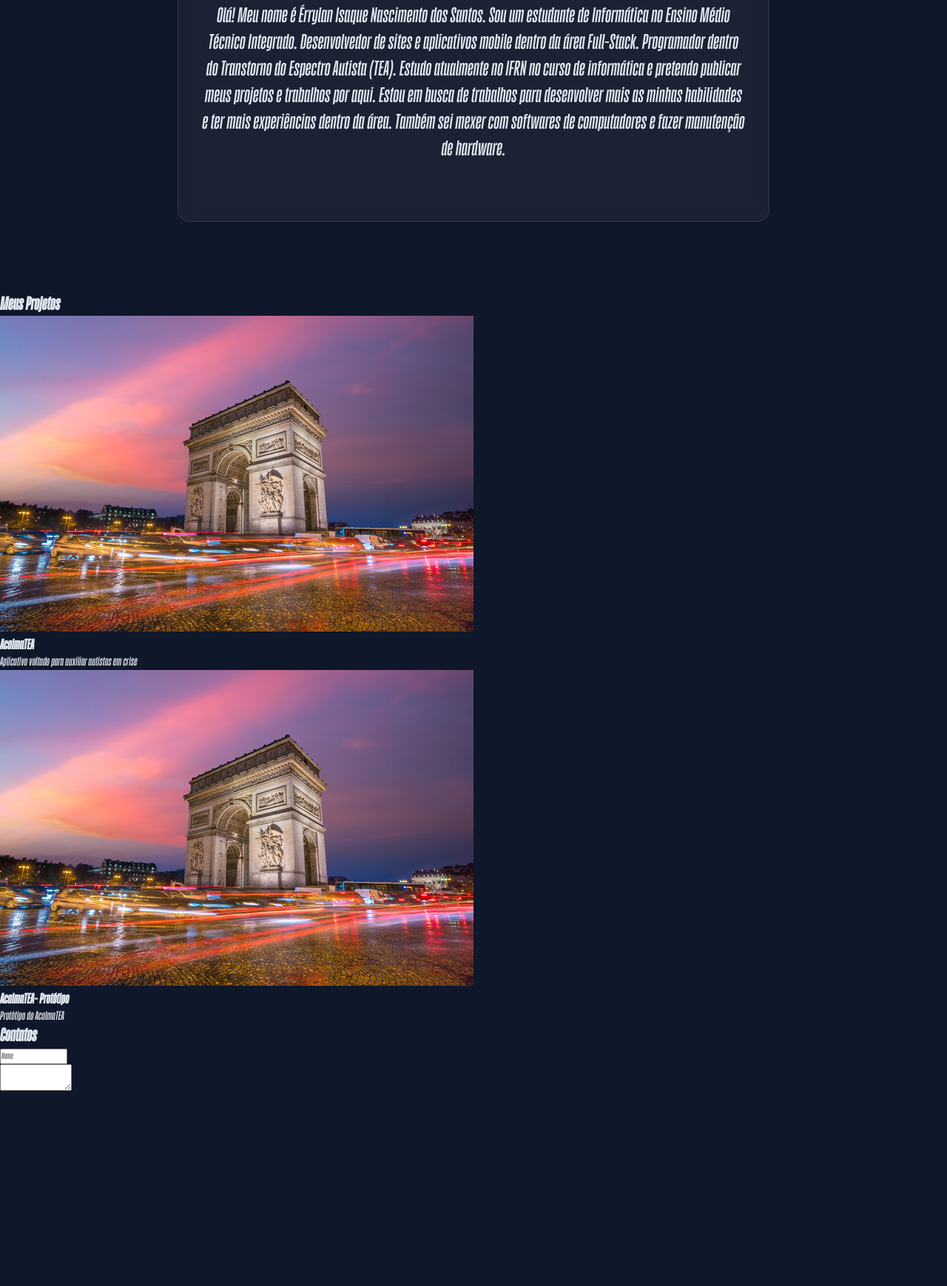
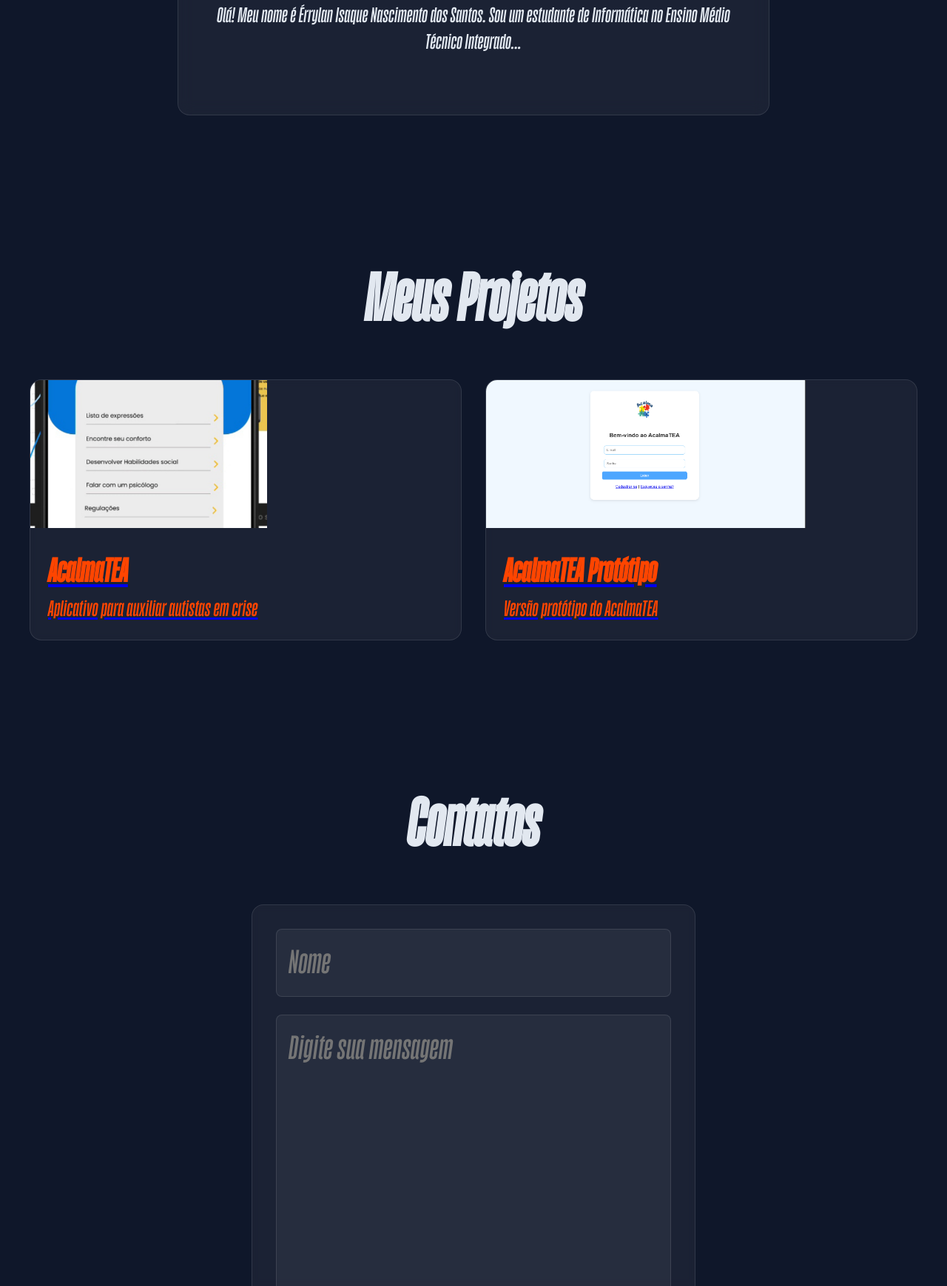
Before and after one commit to Errylan/MeuPortifolio, a plain HTML site: page index.html in a window 1280 px wide. Shown: the part 1061-2800 px from the top of the page at 74% size. Before the commit the page ends 2542 px from the top, so only its background shows below. Drawn offline with nearby package versions, Linux system fonts and the light colour scheme.

Commit message:
Versão Final do Site

```diff
--- a/index.html
+++ b/index.html
@@ -5,79 +5,102 @@
     <meta charset="UTF-8">
     <meta name="viewport" content="width=device-width, initial-scale=1.0">
     <link rel="stylesheet" href="style.css">
-    <title>Érrylan Isaque | Portifólio</title>
+
+    <!-- AOS (Animações ao rolar a página) -->
+    <link rel="stylesheet" href="https://cdnjs.cloudflare.com/ajax/libs/aos/2.3.4/aos.css" />
+    <title>Érrylan Isaque | Portfólio</title>
 </head>
 
 <body>
-    <nav class="navegacao">
+
+    <div class="particulas"></div>
+
+    <nav class="navegacao" data-aos="fade-down">
         <ul class="menu">
-            <li>
-                <a href="#inicio" class="menu-link">Início</a>
-            </li>
-            <li>
-                <a href="#sobre" class="menu-link">Sobre</a>
-            </li>
-            <li>
-                <a href="#projetos" class="menu-link">Projetos</a>
-            </li>
-            <li>
-                <a href="#contatos" class="menu-link">Contato</a>
-            </li>
+            <li><a href="#inicio" class="menu-link">Início</a></li>
+            <li><a href="#sobre" class="menu-link">Sobre</a></li>
+            <li><a href="#projetos" class="menu-link">Projetos</a></li>
+            <li><a href="#contatos" class="menu-link">Contato</a></li>
         </ul>
+    </nav>
 
-    </nav>
-    <main id="inicio" class="cabecalho">
+    <main id="inicio" class="cabecalho" data-aos="fade-up">
         <img src="./img/errylan.jpg" alt="Foto de Érrylan" class="foto-perfil">
         <h1>Érrylan Isaque</h1>
-        <p class="cabecalho-subtitulo">Técnico em Nível Médio em Informática. Desenvolvedor Full Stack Manutenção, Software e T.I</p>
+        <p class="cabecalho-subtitulo">Técnico em Nível Médio em Informática. Desenvolvedor Full Stack Manutenção,
+            Software e T.I</p>
     </main>
 
-    <section id="sobre" class="sobre">
+    <section id="sobre" class="sobre" data-aos="fade-right">
         <h2 class="sobre-titulo">Sobre Mim</h2>
         <div class="sobre-caixa">
             <p class="sobre-paragrafo">Olá! Meu nome é Érrylan Isaque Nascimento dos Santos. Sou um estudante de
-                Informática no Ensino Médio Técnico Integrado. Desenvolvedor de sites e aplicativos mobile dentro da
-                área Full-Stack. Programador dentro do Transtorno do Espectro Autista (TEA). Estudo atualmente no IFRN
-                no curso de informática e pretendo publicar meus projetos e trabalhos por aqui. Estou em busca de
-                trabalhos para desenvolver mais as minhas habilidades e ter mais experiências dentro da área. Também sei
-                mexer com softwares de computadores e fazer manutenção de hardware.</p>
+                Informática no Ensino Médio Técnico Integrado...</p>
         </div>
     </section>
 
-    <section id="projetos" class="projetos">
+    <section id="projetos" class="projetos" data-aos="zoom-in">
         <h2 class="projetos-titulo">Meus Projetos</h2>
-        <div class="projetos-caixa"></div>
+        <div class="projetos-caixa">
 
+            <div class="projetos-card" data-aos="fade-up">
+                <a href="https://github.com/Errylan/AcalmaTEA" target="_blank" class="link-projeto">
+                    <img src="./img/AcalmaTEAMobile.jpg" alt="AcalmaTEA" class="projetos-imagem">
+                    <div class="caixa-textos-projeto">
+                        <h3 class="info-projetos">AcalmaTEA</h3>
+                        <p class="paragrafo-projetos">Aplicativo para auxiliar autistas em crise</p>
+                    </div>
+                </a>
+            </div>
 
-        <div class="projetos-card">
-            <img src="./img/projeto2.jpeg" alt="AcalmaTEA" class="projetos-imagem">
-            <h3 class="info-projetos">AcalmaTEA</h3>
-            <p class="paragrafo-projetos">Aplicativo voltado para auxiliar autistas em crise </p>
-        </div>
-
-        <div class="projetos-card">
-            <img src="./img/projeto2.jpeg" alt="Prototipo" class="projetos-imagem">
-            <h3 class="info-projetos">AcalmaTEA- Protótipo</h3>
-            <p class="paragrafo-projetos">Protótipo do AcalmaTEA </p>
-        </div>
+            <div class="projetos-card" data-aos="fade-up" data-aos-delay="200">
+                <a href="https://github.com/Errylan/AcalmaTEA-PROTOTIPO" target="_blank" class="link-projeto">
+                    <img src="./img/AcalmaTEA.png" alt="AcalmaTEA" class="projetos-imagem">
+                    <div class="caixa-textos-projeto">
+                        <h3 class="info-projetos">AcalmaTEA Protótipo</h3>
+                        <p class="paragrafo-projetos">Versão protótipo do AcalmaTEA</p>
+                    </div>
+                </a>
+            </div>
 
         </div>
     </section>
 
-    <section id="contatos" class="contatos">
+    <section id="contatos" class="contatos" data-aos="fade-left">
         <h2 class="contato-titulo">Contatos</h2>
-        <form class="formulario-contato" id="formulario">
+        <form class="formulario-contato" id="formulario" onsubmit="enviarWhats(event)">
             <div class="grupo-form">
-                <input placeholder="Nome" class="campo-form">
+                <input placeholder="Nome" class="campo-form" id="nome">
             </div>
 
             <div class="grupo-form">
-                <textarea class="text-form placeholder=" Digite Sua Mensagem"></textarea>
+                <textarea class="campo-form" placeholder="Digite sua mensagem" rows="6" id="Mensagem"></textarea>
             </div>
+
+            <button type="submit" class="botao-form">Enviar para WhatsApp</button>
         </form>
     </section>
 
+    <!-- Scripts -->
+    <script src="https://cdnjs.cloudflare.com/ajax/libs/aos/2.3.4/aos.js"></script>
+    <script>
+        AOS.init({
+            duration: 1000,
+            once: true
+        });
+
+        function enviarWhats(event) {
+            event.preventDefault();
+            const nome = document.getElementById('nome').value;
+            const mensagem = document.getElementById('Mensagem').value;
+            const telefone = '5584992316206';
+
+            const texto = `Olá, meu nome é ${nome}! Segue a mensagem: ${mensagem}`;
+            const msgFormatada = encodeURIComponent(texto);
+            const url = `https://wa.me/${telefone}?text=${msgFormatada}`;
+            window.open(url, '_blank');
+        }
+    </script>
 
 </body>
-
 </html>
--- a/style.css
+++ b/style.css
@@ -89,7 +89,8 @@ body {
     height: 200px;
     box-shadow: 0 0 20px rgba(79, 70, 229, 0.3);
     border-radius: 50%;
-    border:4px solid var(--vidro)
+    border:4px solid var(--vidro);
+    animation: flutuar 5s ease-in-out infinite;
 
 }
 
@@ -136,3 +137,193 @@ h1 {
     margin-bottom: 3rem;
 
 }
+
+.projetos{
+    padding: 6rem 2rem;
+
+}
+
+.projetos-imagem{
+    height: 200px;
+    width: 100;
+    object-fit: cover;
+
+
+}
+
+.projetos-titulo{
+
+    text-align: center;
+    font-size:  6rem;
+    margin-bottom: 50px;
+}
+
+.projetos-card:hover{
+    box-shadow: 0 10px 20px rgba(79, 70, 229, 0.2);
+    transform: scale(1.02);
+    transition: transform 0.3s ease;
+    cursor:pointer
+
+
+}
+
+
+
+.projetos-caixa{
+    display: grid;
+    grid-template-columns: repeat(auto-fit, minmax(300px, 1fr));
+    gap: 2rem;
+    max-width: 1200px;
+    margin: 0 auto;
+
+}
+
+.projetos-card{
+    background: rgba(255, 255, 255, 0.05);
+    border-radius: 16px;
+    backdrop-filter: blur(5px);
+    border: 1px solid var(--vidro);
+    overflow: hidden;
+    display: block;
+    text-decoration: none;
+    color: inherit;
+}
+
+
+.caixa-textos-projeto{
+    padding: 1.5rem;
+
+}
+
+.info-projetos{
+    margin-bottom: 5px;
+    color: orangered;
+    font-size: 3rem;
+
+
+}
+
+.paragrafo-projetos{
+    color: orangered;
+    line-height: 2.10rem;
+    font-size: 2rem;
+}
+
+.contatos{
+    padding: 6rem 2rem;
+
+
+}
+
+.contato-titulo{
+    text-align: center;
+    font-size:  6rem;
+    margin-bottom: 50px;
+
+}
+
+.formulario-contato{
+    max-width:600px;
+    margin: 0 auto;
+    background: rgba(255, 255, 255, 0.05);
+    padding: 2rem;
+    backdrop-filter: blur(5px);
+    border: 1px solid var(--vidro);
+    border-radius: 16px;
+
+}
+
+
+.campo-form{
+    width: 100%;
+    padding: 1rem;
+    background: rgba(255, 255, 255, 0.05);
+    border-radius: 8px;
+    color: var(--claro);
+    border: 1px solid var(--vidro);
+    outline: none;
+    font-size: 3rem;
+
+
+}
+
+.campo-form:focus{
+    border-color: orangered;
+    box-shadow: 0 0 10px rgba(79, 70, 229, 0.3) ;
+}
+
+.grupo-form{
+    margin-bottom: 1.5rem;
+
+}
+
+.botao-form{
+    color: orangered;
+    background: linear-gradient(45deg, var(--primaria), var(--secundaria));
+    padding: 1rem 2rem;
+    border: none;
+    border-radius: 8px;
+    cursor: pointer;
+    width: 100%;
+    transition:all 0.5 ease;
+    font-size: 3rem;
+}
+
+.botao-form:hover{
+    transform: translateY(-4px);
+    box-shadow: 0 5px 15px rgba(79, 70, 229, 0.4);
+
+}
+
+
+ .particulas {
+        position: fixed;
+        top: 0;
+        left: 0;
+        width: 100%;
+        height: 100%;
+        z-index: -1;
+        opacity: 0.5;
+        background-color: var(--maisescuro);
+        background-image:
+            radial-gradient(circle at 10% 20%, var(--primaria) 0%, transparent 20%),
+            radial-gradient(circle at 90% 80%, var(--secundaria) 0%, transparent 20%);
+        background-size: cover;
+        background-repeat: no-repeat;
+}
+
+
+@keyframes flutuar {
+    0%, 100% {
+        transform: translateY(0);
+    }
+
+    50% {
+        transform: translateY(-20px);
+
+    }
+
+}
+
+
+.fade-in {
+    opacity: 0;
+    transform: translateY(20px);
+    animation: fadeInUp 1s ease forwards;
+}
+
+@keyframes fadeInUp {
+    to {
+        opacity: 1;
+        transform: translateY(0);
+    }
+}
+
+a, button {
+    transition: all 0.3s ease;
+}
+
+a:hover, button:hover {
+    transform: scale(1.05);
+    opacity: 0.8;
+}
```
Also changed, not shown: img/AcalmaTEA.png (added), img/AcalmaTEAMobile.jpg (added).
